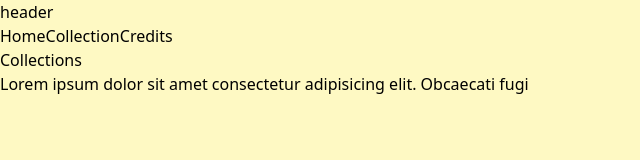
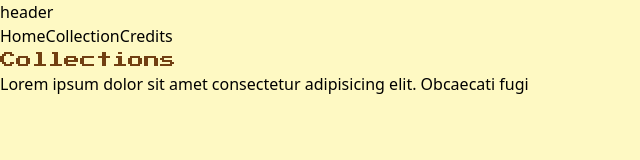
Before and after one commit to fwedwicc/pixelore, a React (Vite) app: page /collection in a window 1280 px wide. Shown: the top 160 px of the page, without its empty margins (0-640 px from the left). Built offline with nearby package versions, Linux system fonts and the light colour scheme.

Commit message:
Enhanced App component styling with custom scrollbar; updated Collection component header to use h5 tag for improved semantics

```diff
--- a/src/App.jsx
+++ b/src/App.jsx
@@ -13,8 +13,8 @@ const App = () => {
             <Header />
             <Nav />
           </section>
-          <section className='md:pt-[13.2rem] pt-0 w-full overflow-y-auto h-full border-t-0 border border-yellow-700/40 rounded-b-sm'>
-            <div className='bg-yellow-200/30 rounded-2xl'>
+          <section className='md:pt-[13.2rem] pt-0 w-full overflow-y-auto custom-scrollbar h-full bg-yellow-200/30 border-t-0 border border-yellow-700/40 rounded-b-sm'>
+            <div className=''>
               <Routes>
                 <Route path='/' element={<Home />} />
                 <Route path='/home' element={<Home />} />
--- a/src/index.css
+++ b/src/index.css
@@ -11,5 +11,14 @@
     font-family: "Press Start 2P", system-ui;
     font-weight: 400;
     font-style: normal;
+    @apply text-yellow-900;
   }
 }
+
+.custom-scrollbar {
+  @apply overflow-y-auto
+  [&::-webkit-scrollbar]:w-1
+  [&::-webkit-scrollbar-track]:bg-transparent
+  [&::-webkit-scrollbar-track]:mt-[12.8rem]
+  [&::-webkit-scrollbar-thumb]:bg-yellow-600/40;
+}
--- a/src/pages/Collection.jsx
+++ b/src/pages/Collection.jsx
@@ -10,7 +10,7 @@ const Collection = () => {
   return (
     <section className='p-4'>
       <div className='flex flex-col items-center justify-center mb-4'>
-        <h1>Collections</h1>
+        <h5>Collections</h5>
         <p>Lorem ipsum dolor sit amet consectetur adipisicing elit. Obcaecati fugi</p>
       </div>
       <div className='flex justify-center flex-wrap gap-4'>
```
